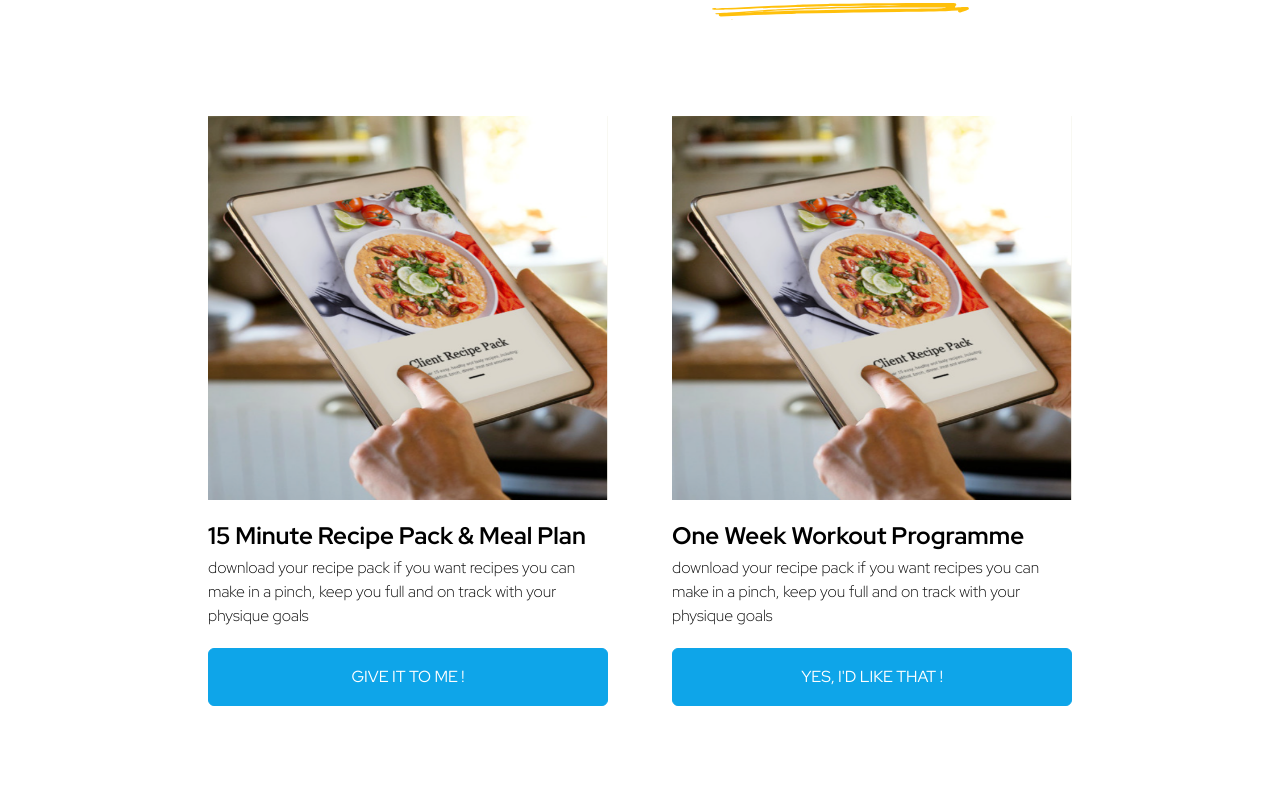
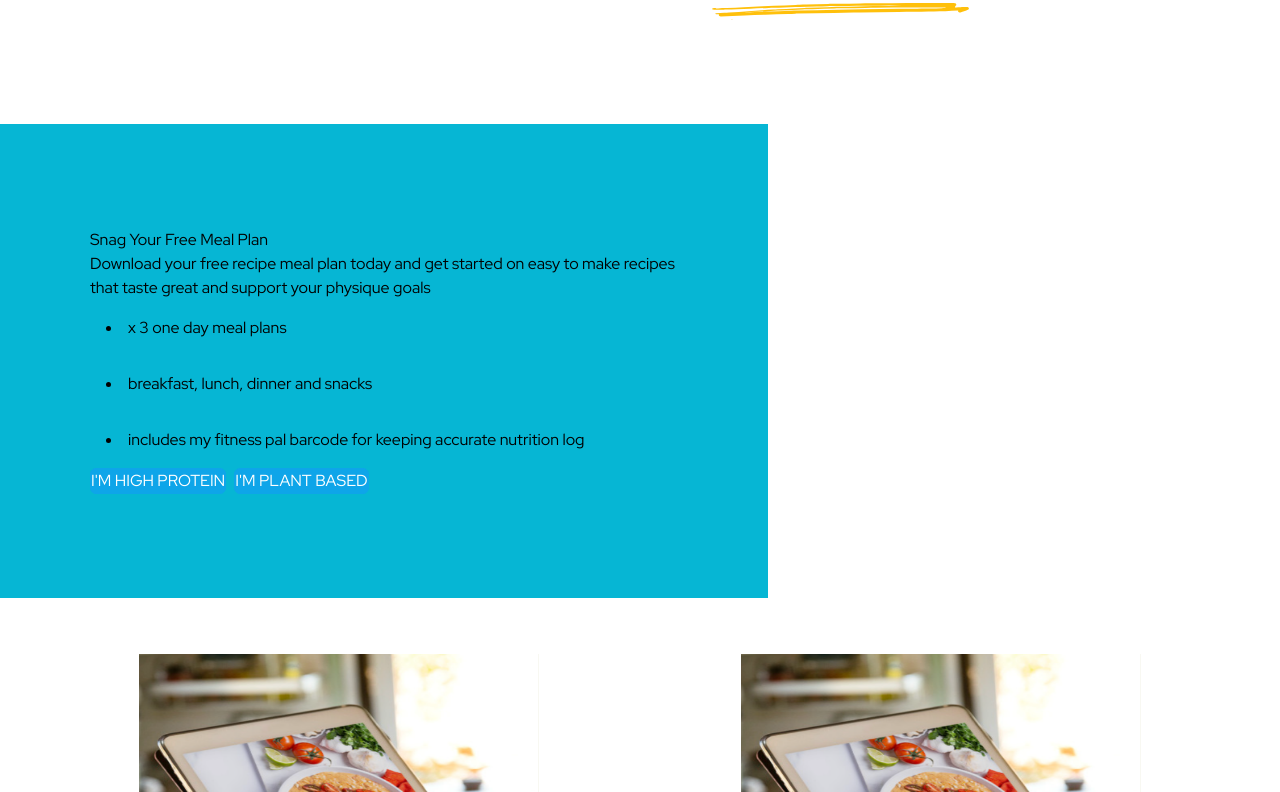
Before and after one commit to thuannguyen88/heroicfit, a React (Create React App) app: page / in a window 1280 px wide. Shown: the part 928-1720 px from the top of the page. Built offline with nearby package versions, Linux system fonts and the light colour scheme.

Commit message:
skeletal structure for first free resource opt in

```diff
--- a/src/components/FreeResources.jsx
+++ b/src/components/FreeResources.jsx
@@ -19,6 +19,30 @@ export default function FreeResources() {
               </div>
             </span>
           </h2>
+        </div>
+      </div>
+      <div className="w-full">
+        <div className="bg-cyan-500 py-10 w-[60%]">
+          <div className="flex flex-col justify-center my-16 mx-auto px-14 max-w-[700px]">
+            <h3>Snag Your Free Meal Plan</h3>
+            <p>
+              Download your free recipe meal plan today and get started on easy
+              to make recipes that taste great and support your physique goals
+            </p>
+            <ul className="list-disc list-inside">
+              <li>x 3 one day meal plans</li>
+              <li>breakfast, lunch, dinner and snacks</li>
+              <li>
+                includes my fitness pal barcode for keeping accurate nutrition
+                log
+              </li>
+            </ul>
+            <div>
+              <button className="mr-2">I'M HIGH PROTEIN</button>
+              <button>I'M PLANT BASED</button>
+            </div>
+          </div>
+        </div>
       </div>
       <div className="flex flex-col md:flex-row justify-between">
         <div className="flex flex-col mt-10 mb-4 mx-auto max-w-[400px]">
@@ -53,6 +77,5 @@ export default function FreeResources() {
         </div>
       </div>
     </div>
-    </div>
   );
 }
```
Lines whose indentation alone changed are shown as unchanged.
